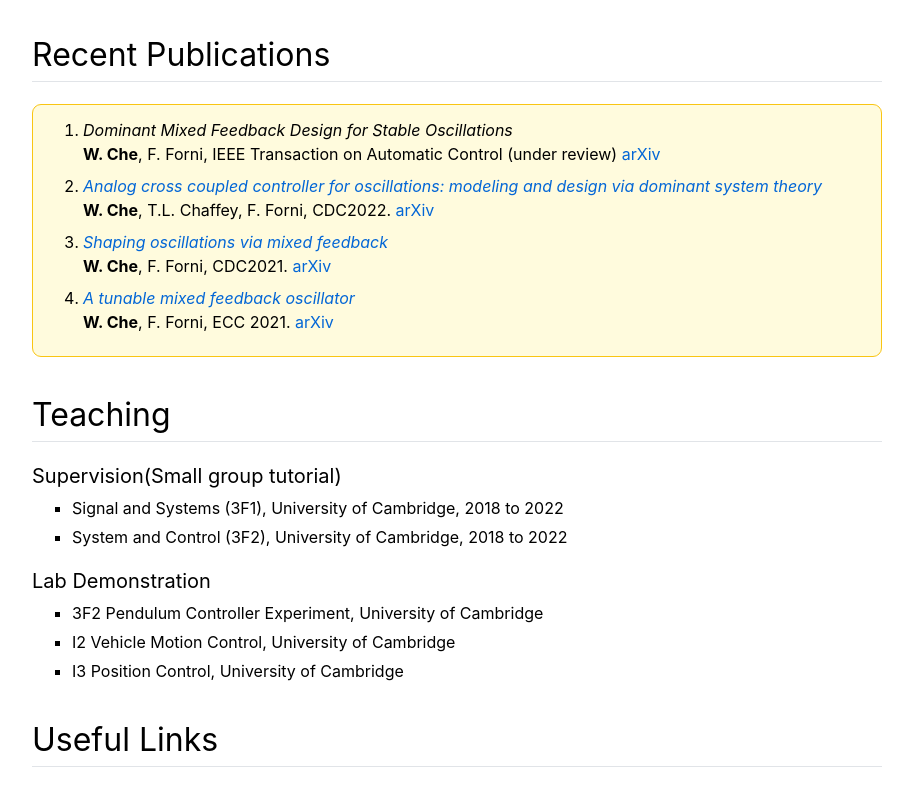
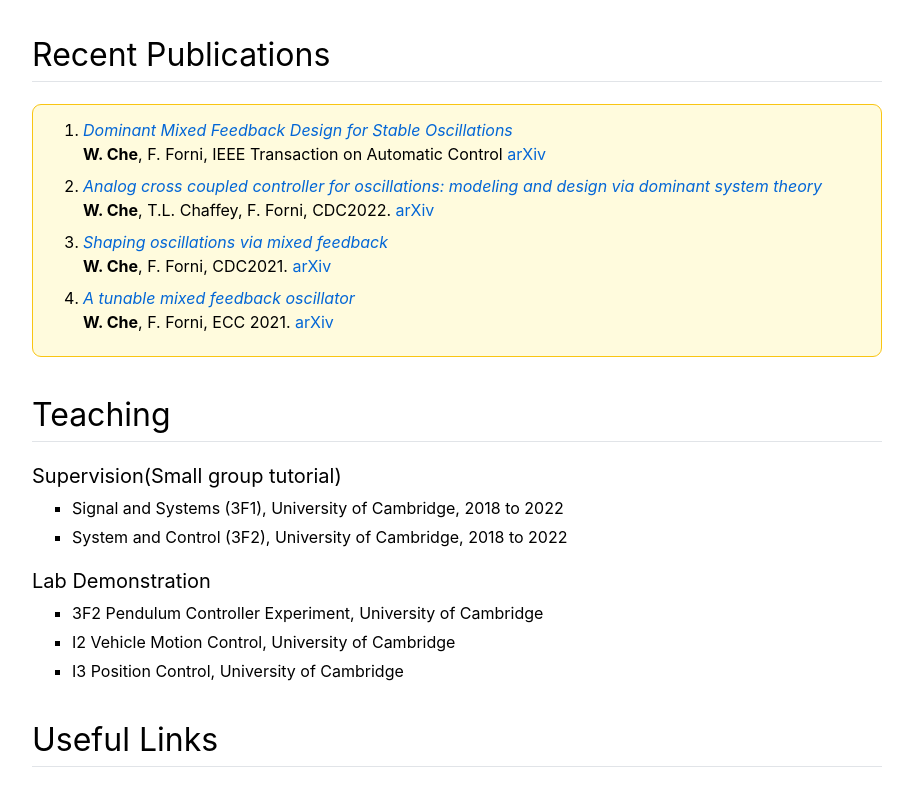
Before and after one commit to WeimingChe/weimingche.github.io, a plain HTML site: page docs/index.html in a window 1280 px wide. Shown: the part 888-1674 px from the top of the page, without its empty margins (183-1096 px from the left). Drawn offline with nearby package versions, Linux system fonts and the light colour scheme; some packages are replaced by stand-ins of ours.

Commit message:
After TAC accepted

```diff
--- a/docs/index.html
+++ b/docs/index.html
@@ -89,8 +89,8 @@ Thesis: <i>Feedback control design for closed-loop oscillations via dominant sys
 <div class="infoblock">
 <div class="blockcontent">
 <ol>
-<li><p><i>Dominant Mixed Feedback Design for Stable Oscillations</i><br />
-<b>W. Che</b>, F. Forni, IEEE Transaction on Automatic Control (under review) <a href="https://arxiv.org/abs/2110.06900" target=&ldquo;blank&rdquo;>arXiv</a></p>
+<li><p><a href="https://ieeexplore.ieee.org/abstract/document/10122593" target=&ldquo;blank&rdquo;><i>Dominant Mixed Feedback Design for Stable Oscillations</i></a><br />
+<b>W. Che</b>, F. Forni, IEEE Transaction on Automatic Control <a href="https://arxiv.org/abs/2110.06900" target=&ldquo;blank&rdquo;>arXiv</a></p>
 </li>
 <li><p><a href="https://ieeexplore.ieee.org/abstract/document/9992564" target=&ldquo;blank&rdquo;><i>Analog cross coupled controller for oscillations: modeling and design via dominant system theory</i></a>
 <br /> <b>W. Che</b>, T.L. Chaffey, F. Forni, CDC2022. <a href="https://arxiv.org/abs/2203.16300" target=&ldquo;blank&rdquo;>arXiv</a></p>
@@ -146,7 +146,7 @@ Thesis: <i>Feedback control design for closed-loop oscillations via dominant sys
 <div id="footer-container">
 <div id="footer">
 <div id="footer-text">
-Last edited  on March 29<sup>th</sup> 2023  06:14PM (Time Zone: CST). </br>
+Last edited  on May 30<sup>th</sup> 2023  03:14PM (Time Zone: CST). </br>
 Powered by <a href="https://github.com/szl2/jemdoc-new-design" target="blank">jemdoc + new design</a>.
 </div> <!-- <div id="footer-text"> -->
 </div> <!-- <div id="footer"> -->
```
Also changed, not shown: 3 other files.
